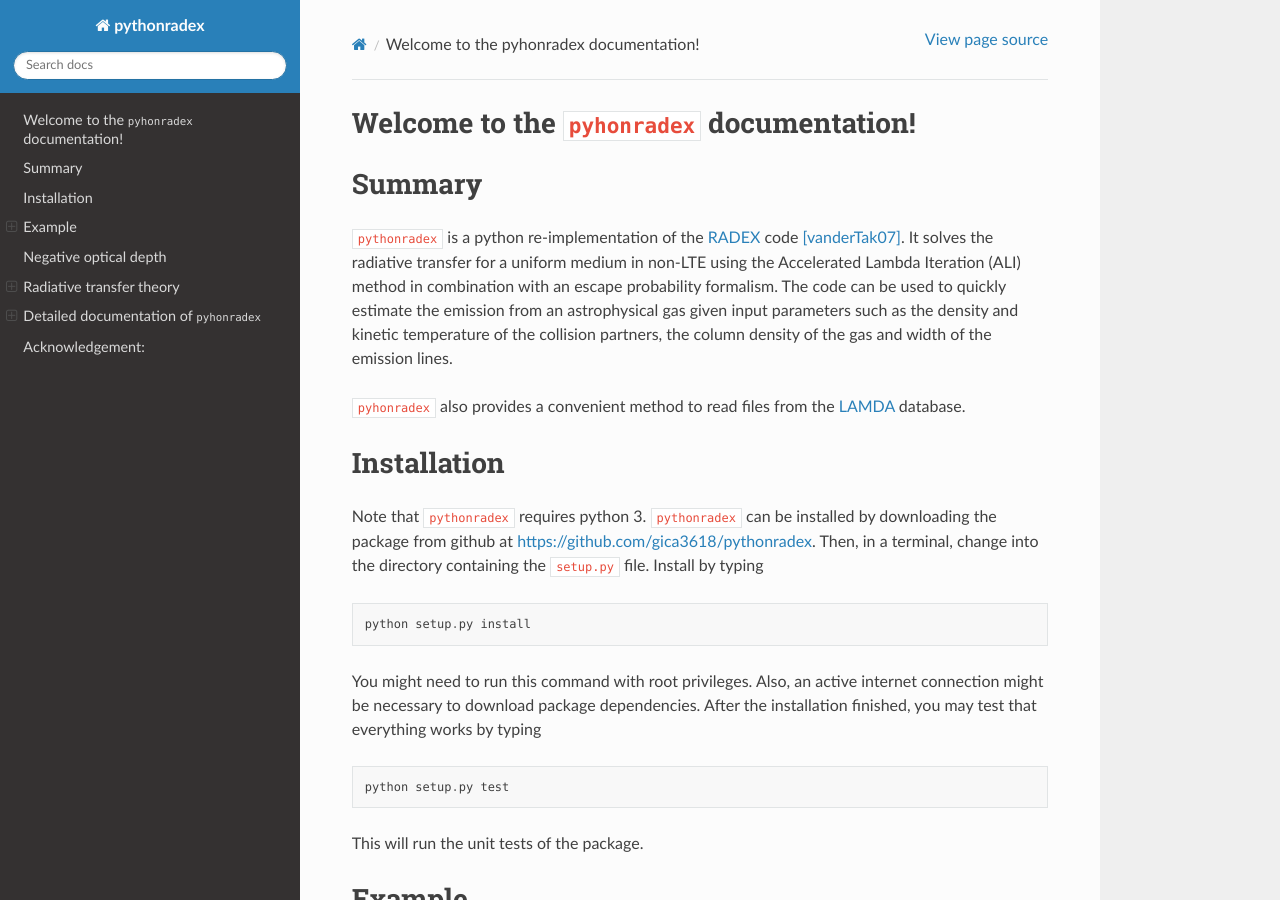
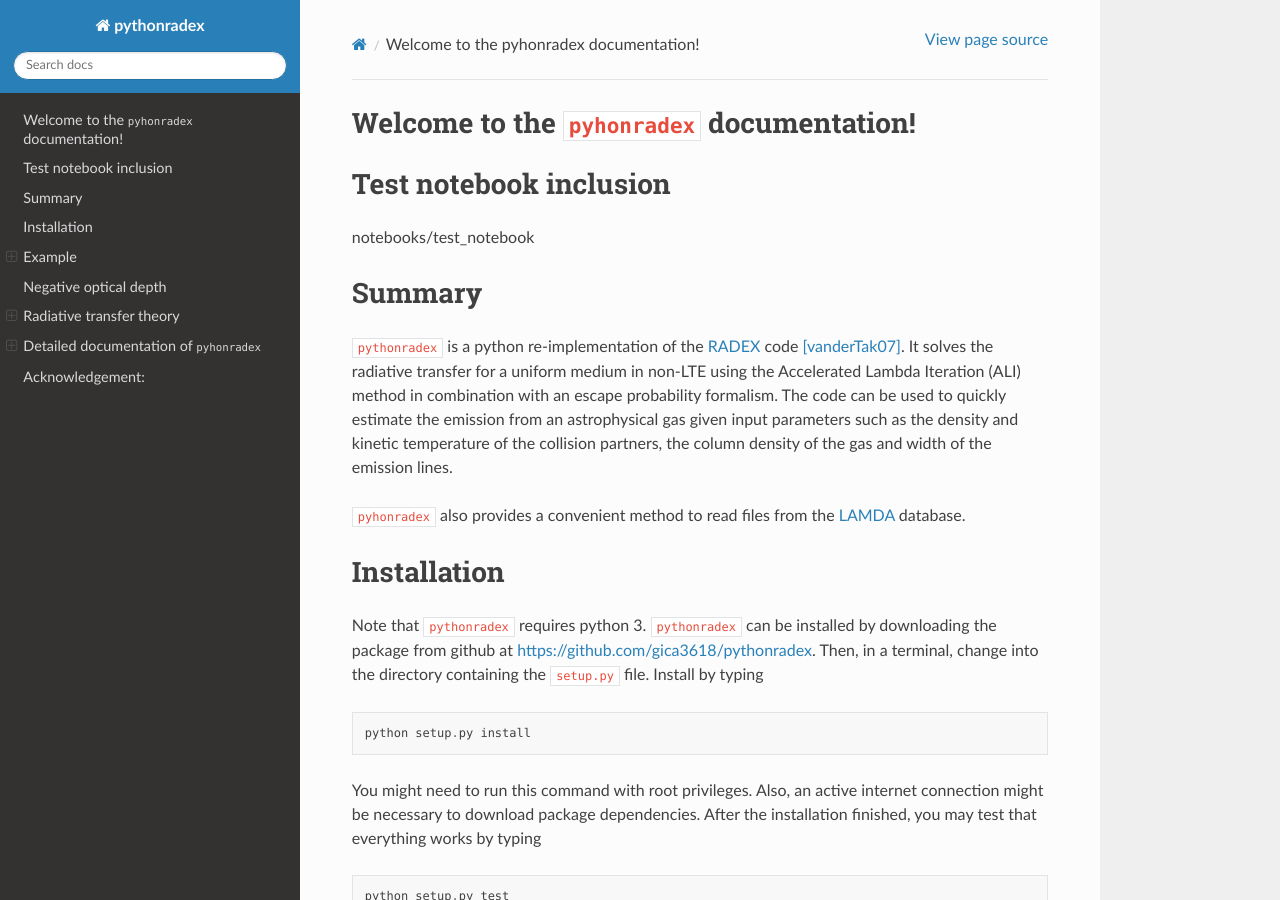
Before and after one commit to gica3618/pythonradex, a Sphinx documentation site: the page built from docs/index.rst, in a window 1280 px wide and 900 px high. Built offline with Sphinx 7.4.7 and the Read the Docs theme 2.0.0, drawn with Linux system fonts in a browser that asks for light colours.

Commit message:
Update index.rst

```diff
--- a/docs/index.rst
+++ b/docs/index.rst
@@ -9,6 +9,10 @@ Welcome to the ``pyhonradex`` documentation!
 .. table of contents:
 .. toctree::
    :maxdepth: 2
+
+Test notebook inclusion
+============================================
+notebooks/test_notebook
 
 Summary
 ==============
```
